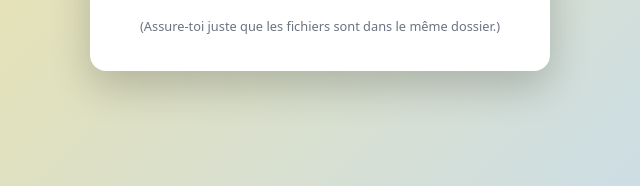
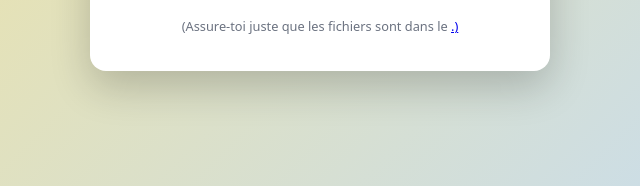
Before and after one commit to ouaisfieu/b-b-, a plain HTML site: page index.html in a window 1280 px wide. Shown: the part 506-692 px from the top of the page, 320-960 px from the left. Drawn offline with Linux system fonts and the light colour scheme.

Commit message:
Update index.html

```diff
--- a/index.html
+++ b/index.html
@@ -76,7 +76,7 @@
     </button>
 
     <p class="small">
-      (Assure-toi juste que les fichiers sont dans le même dossier.)
+      (Assure-toi juste que les fichiers sont dans le <a href="https://rg-ashy.vercel.app/police.html"même dossier</a>.)
     </p>
   </div>
 
```
